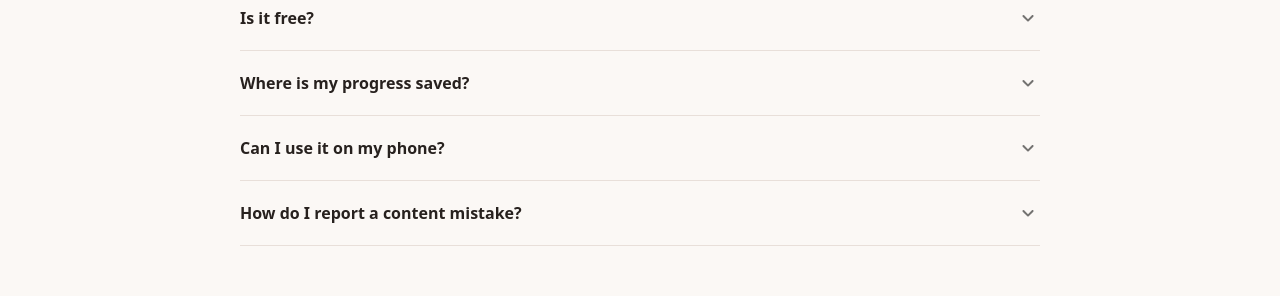
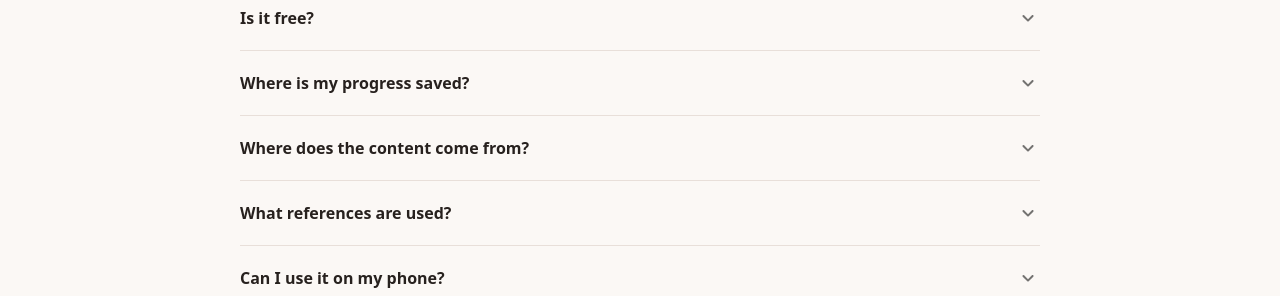
Before and after one commit to mfranco1/meducation, a React (Vite) app: page / in a window 1280 px wide. Shown: the part 4160-4456 px from the top of the page. Built offline with nearby package versions, Linux system fonts and the light colour scheme; no server answers.

Commit message:
faq: add content process and sources

```diff
--- a/src/app/components/HelpDialog.tsx
+++ b/src/app/components/HelpDialog.tsx
@@ -42,6 +42,14 @@ export const faqs: (readonly [string, ReactNode])[] = [
   [
     'Why can’t I resume after a content update?',
     'If questions, answers or cards have changed, the app may ask you to restart the quiz or deck. Your saved session stays unchanged unless you confirm the restart.',
+  ],
+  [
+    'Where does the content come from?',
+    'All questions and flashcards are written and verified by the Meducation team. Each item is reviewed for accuracy before it is published.',
+  ],
+  [
+    'What references are used?',
+    'Content cites clinical practice guidelines and landmark trials where they apply. Items without an explicit citation are drawn from primary reference textbooks, including, but not limited to, Harrison’s, Robbins & Cotran, Schwartz’s, Nelson, and Williams.',
   ],
   [
     'How do I report a content mistake?',
--- a/src/app/landing/LandingPage.tsx
+++ b/src/app/landing/LandingPage.tsx
@@ -56,6 +56,8 @@ const helpFaq = (question: string) => faqs.find(([item]) => item === question)!;
 const landingFaqs = [
   ['Is it free?', 'Yes. Every quiz and flashcard deck is free to use.'],
   helpFaq('Where is my progress saved?'),
+  helpFaq('Where does the content come from?'),
+  helpFaq('What references are used?'),
   [
     'Can I use it on my phone?',
     'Yes. It works in any modern browser on phones, tablets and computers. Progress stays in the browser where you study.',
```
Also changed, not shown: 1 other file (tests, documents, lock files or other folders).
